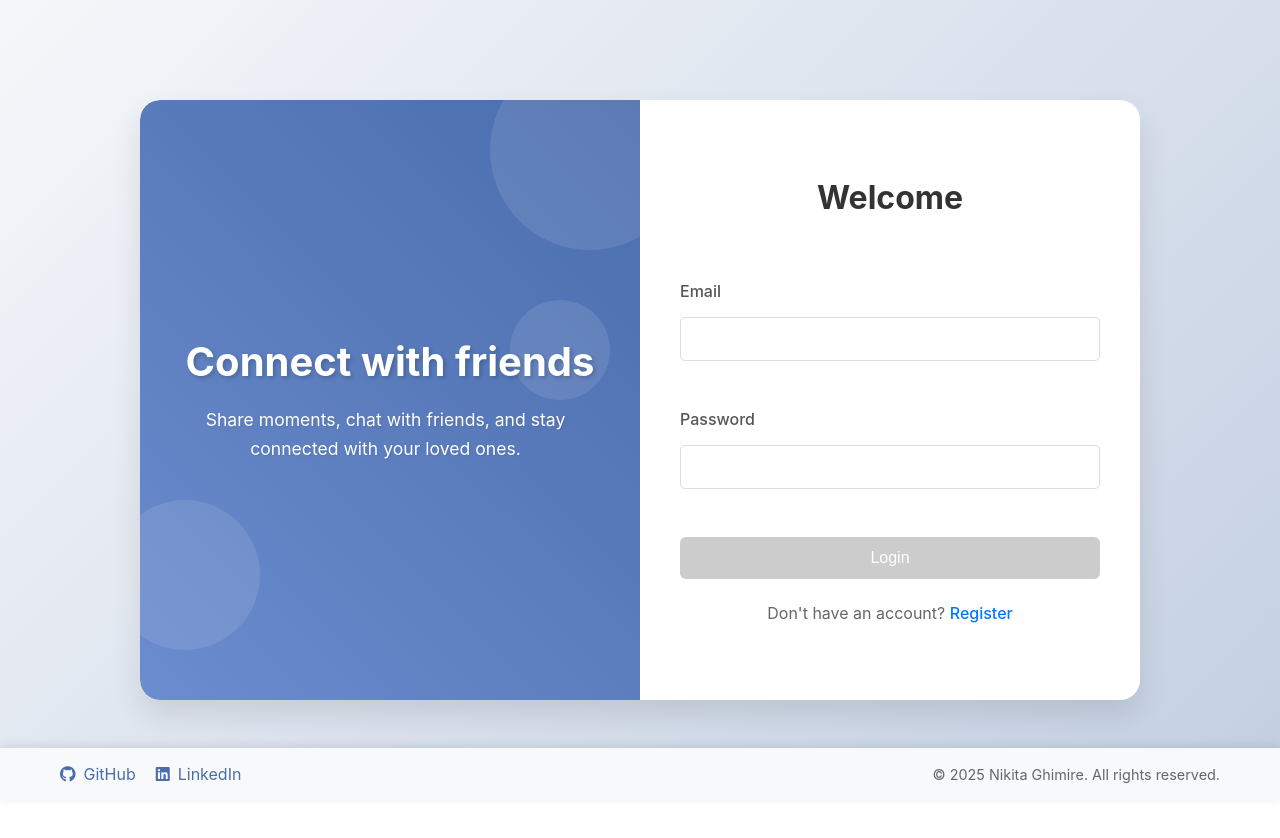
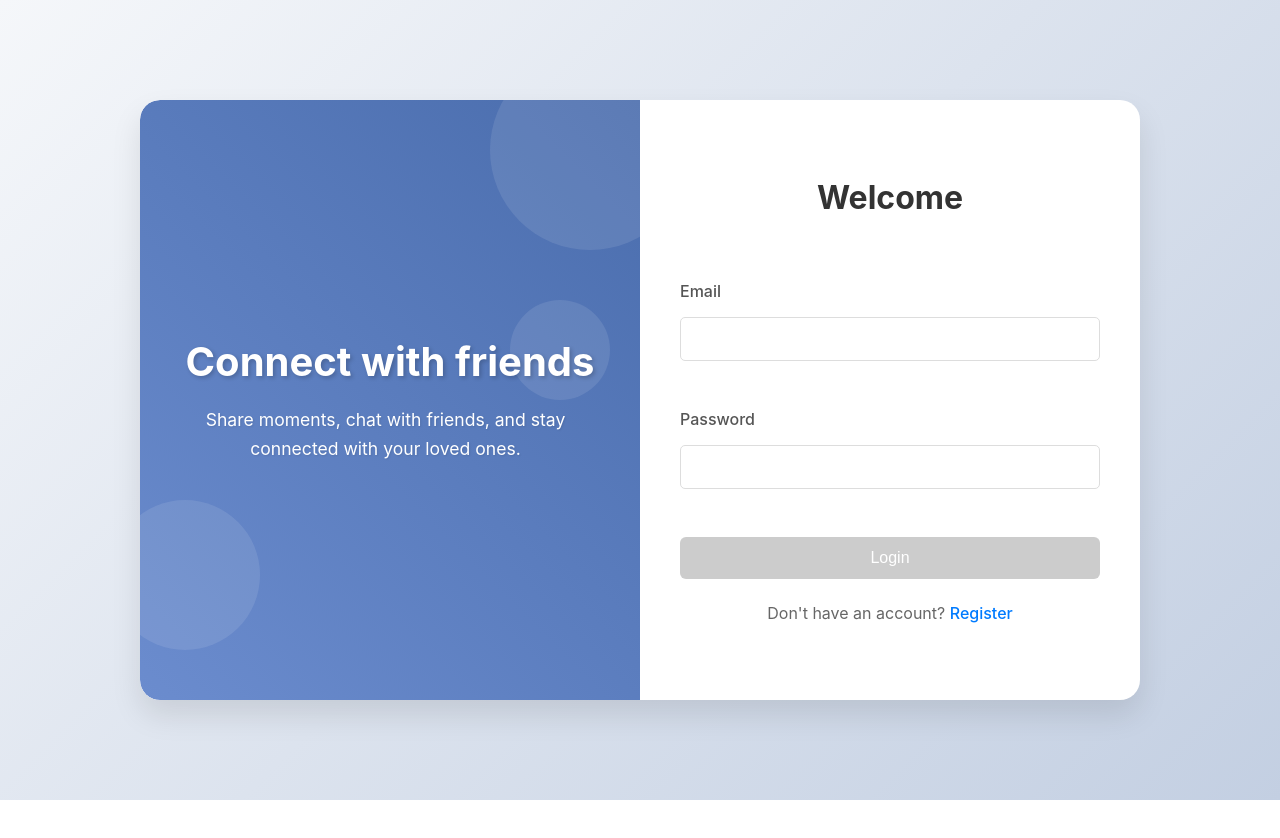
Before and after one commit to NikitaGhimire/socials-app, a React (Create React App) app in the folder frontend/: page /login in a window 1280 px wide. Shown: the top 838 px of the page. After the commit the page ends 800 px from the top, so only its background shows below. Built offline with nearby package versions, Linux system fonts and the light colour scheme.

Commit message:
Remove Footer import/usage

```diff
--- a/frontend/src/components/Footer.jsx
+++ /dev/null
@@ -1,35 +0,0 @@
-import '../styles/components/footer.css';
-
-const Footer = () => {
-    return (
-        <footer className="footer">
-            <div className="footer-content">
-                <div className="social-links">
-                    <a
-                        href="https://github.com/NikitaGhimire/messaging-app.git"
-                        target="_blank"
-                        rel="noopener noreferrer"
-                        className="social-link"
-                    >
-                        <i className="fab fa-github"></i>
-                        GitHub
-                    </a>
-                    <a
-                        href="https://linkedin.com/in/nikita-ghimire-info"
-                        target="_blank"
-                        rel="noopener noreferrer"
-                        className="social-link"
-                    >
-                        <i className="fab fa-linkedin"></i>
-                        LinkedIn
-                    </a>
-                </div>
-                <div className="copyright">
-                    <p>&copy; {new Date().getFullYear()} Nikita Ghimire. All rights reserved.</p>
-                </div>
-            </div>
-        </footer>
-    );
-};
-
-export default Footer;
--- a/frontend/src/pages/Home.jsx
+++ b/frontend/src/pages/Home.jsx
@@ -5,7 +5,6 @@ import api from '../services/api';
 import '../styles/pages/home.css';
 
 const NavigationBar = lazy(() => import('../components/NavigationBar'));
-const Footer = lazy(() => import('../components/Footer'));
 const CreatePost = lazy(() => import('../components/CreatePost'));
 const UserProfile = lazy(() => import ('../components/UserProfile'));
 const FriendList = lazy(() => import ('../components/FriendList'));
@@ -764,7 +763,6 @@ const Home = () => {
 
 
             </div>
-            <Footer />
         </Suspense>
     );
 };
--- a/frontend/src/pages/Login.jsx
+++ b/frontend/src/pages/Login.jsx
@@ -4,7 +4,6 @@ import { useNavigate, Link } from "react-router-dom";
 import api from "../services/api";
 import { useAuth } from "../context/AuthContex";
 import "../styles/pages/login.css";
-import Footer from '../components/Footer';
 
 const Login = () => {
     const [email, setEmail] = useState("");
@@ -91,7 +90,6 @@ const Login = () => {
                     </div>
                 </div>
             </div>
-            <Footer />
         </>
     );
 };
--- a/frontend/src/pages/Register.jsx
+++ b/frontend/src/pages/Register.jsx
@@ -3,7 +3,6 @@ import React, { useState } from "react";
 import { useNavigate, Link } from "react-router-dom";
 import api from "../services/api";
 import "../styles/pages/register.css";
-import Footer from "../components/Footer";
 
 const Register = () => {
     const [name, setName] = useState("");
@@ -85,7 +84,6 @@ const Register = () => {
                 </div>
             </div>
         </div>
-        <Footer />
         </>
     );
 };
--- a/frontend/src/styles/components/footer.css
+++ /dev/null
@@ -1,60 +0,0 @@
-.footer {
-    position: fixed;
-    bottom: 0;
-    left: 0;
-    width: 100%;
-    background-color: #f8f9fa;
-    padding: 1rem 0;
-    box-shadow: 0 -2px 10px rgba(0, 0, 0, 0.1);
-    z-index: 1000;
-}
-
-.footer-content {
-    max-width: 1200px;
-    margin: 0 auto;
-    padding: 0 20px;
-    display: flex;
-    justify-content: space-between;
-    align-items: center;
-}
-
-/* Ensure main content doesn't get hidden behind footer */
-body {
-    margin-bottom: 80px; /* Adjust this value based on your footer height */
-}
-
-.social-links {
-    display: flex;
-    gap: 20px;
-}
-
-.social-link {
-    display: flex;
-    align-items: center;
-    gap: 8px;
-    color: #4a6dad;
-    text-decoration: none;
-    transition: color 0.2s ease;
-}
-
-.social-link:hover {
-    color: #3a5a8c;
-}
-
-.copyright {
-    color: #666;
-    font-size: 0.9rem;
-}
-
-/* Responsive adjustments */
-@media (max-width: 768px) {
-    .footer-content {
-        flex-direction: column;
-        gap: 15px;
-        text-align: center;
-    }
-
-    .social-links {
-        justify-content: center;
-    }
-}
```
